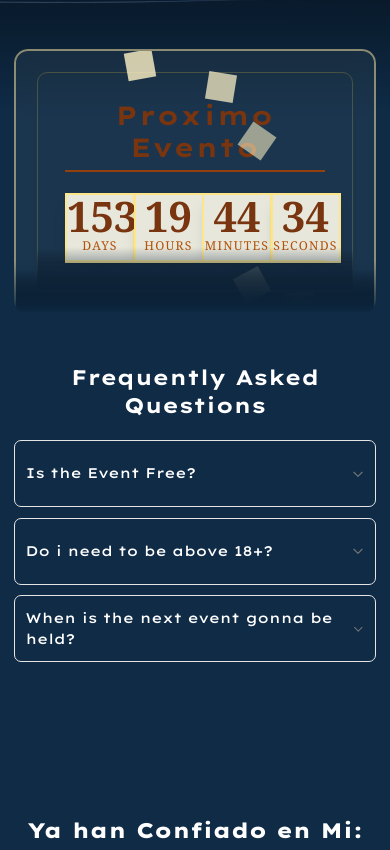
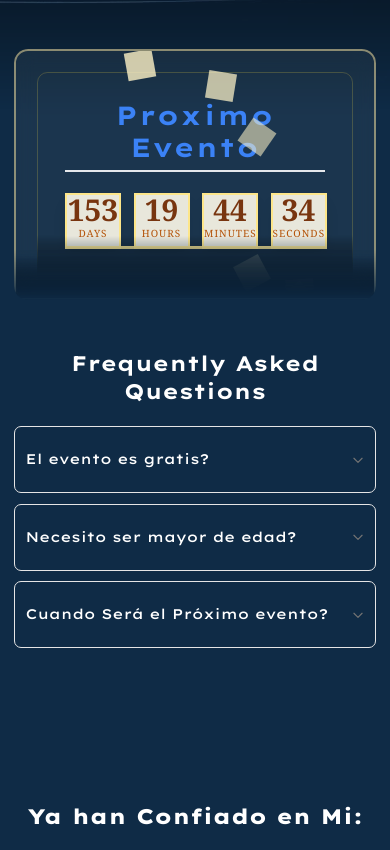
Before and after one commit to s-Woq/LaPieza, an Astro site: page / in a window 390 px wide. Shown: the part 735-1585 px from the top of the page. Built offline with nearby package versions, Linux system fonts and the light colour scheme; Astro itself is replaced by a stand-in of ours; a web font is replaced by a local one.

Commit message:
spanish added

```diff
--- a/src/components/Countdown/countdown.astro
+++ b/src/components/Countdown/countdown.astro
@@ -6,7 +6,7 @@ import "../../styles/global.css"
 <div class="vintage-countdown font-serif relative max-w-2xl mx-auto p-8 mask-fade-bottom animation-holyGlow ">
   <div class="absolute inset-0 border border-yellow-300 rounded-xl  opacity-20 z-0"></div>
 
-  <h2 class="font-Lexend text-3xl text-amber-900 mb-6 text-center font-bold tracking-wider border-b-2 border-amber-800 pb-2 relative z-10">
+  <h2 class="font-Lexend text-3xl text-blue-500 mb-6 text-center font-bold tracking-wider border-b-2 border-[rgb(238, 233, 209)] pb-2 relative z-10">
     Proximo Evento
   </h2>
 
@@ -121,8 +121,14 @@ import "../../styles/global.css"
  }
  @media screen and (max-width: 768px) {
     .countdown-card{
-        width:5em;
-        height:5em;
+        width:4em;
+        height:4em;
+    }
+    .countdown-value{
+        font-size: 30px;
+    }
+    .countdown-label{
+        font-size:10px;
     }
 
  }
--- a/src/components/Hero/hero.astro
+++ b/src/components/Hero/hero.astro
@@ -45,37 +45,37 @@ import Bgopt from "../../../image/bgopt.jpg"
         <!-- FAQ Item 1 -->
         <details class="group border border-neutral-200 dark:border-neutral-700 rounded-lg p-3 md:p-4 transition-all duration-300 font-lexend">
             <summary class="flex justify-between items-center cursor-pointer text-base md:text-lg font-medium font-Lexend text-white">
-                <span>Is the Event Free?</span>
+                <span>El evento es gratis?</span>
                 <svg class="w-4 h-4 md:w-5 md:h-5 text-neutral-500 group-open:rotate-180 transition-transform duration-300" fill="none" stroke="currentColor" stroke-width="2" viewBox="0 0 24 24">
                     <path stroke-linecap="round" stroke-linejoin="round" d="M19 9l-7 7-7-7" />
                 </svg>
             </summary>
             <p class="mt-2 md:mt-3 text-sm md:text-base text-neutral-600 dark:text-neutral-300">
-                Yes, You can Join the event without the need of any type of payment we only need ur e-mail so u can get your ticket.
+                Si, Puedes Unirte al evento sin ningun tipo de pago de por medio. Es un evento gratuito para todo el mundo.
             </p>
         </details>
 
         <!-- FAQ Items 2 & 3 similarly adjusted -->
          <details class="group border border-neutral-200 dark:border-neutral-700 rounded-lg p-3 md:p-4 transition-all duration-300 font-lexend">
             <summary class="flex justify-between items-center cursor-pointer text-base md:text-lg font-medium font-Lexend text-white">
-                <span>Do i need to be above 18+?</span>
+                <span>Necesito ser mayor de edad?</span>
                 <svg class="w-4 h-4 md:w-5 md:h-5 text-neutral-500 group-open:rotate-180 transition-transform duration-300" fill="none" stroke="currentColor" stroke-width="2" viewBox="0 0 24 24">
                     <path stroke-linecap="round" stroke-linejoin="round" d="M19 9l-7 7-7-7" />
                 </svg>
             </summary>
             <p class="mt-2 md:mt-3 text-sm md:text-base text-neutral-600 dark:text-neutral-300">
-                As it is a free event we do not require any type of age verification, but we do recommend that you be at least 18 years old to understand the content of the event.
+                Como es un evento gratuito , No es necesario que tengas mas de 18 años para poder asistir. Sin embargo a veces hay sorteos a los que solo una persona mayor puede acceder.
             </p>
         </details>
         <details class="group border border-neutral-200 dark:border-neutral-700 rounded-lg p-3 md:p-4 transition-all duration-300 font-lexend">
             <summary class="flex justify-between items-center cursor-pointer text-base md:text-lg font-medium font-Lexend text-white">
-                <span>When is the next event gonna be held?</span>
+                <span>Cuando Será el Próximo evento?</span>
                 <svg class="w-4 h-4 md:w-5 md:h-5 text-neutral-500 group-open:rotate-180 transition-transform duration-300" fill="none" stroke="currentColor" stroke-width="2" viewBox="0 0 24 24">
                     <path stroke-linecap="round" stroke-linejoin="round" d="M19 9l-7 7-7-7" />
                 </svg>
             </summary>
             <p class="mt-2 md:mt-3 text-sm md:text-base text-neutral-600 dark:text-neutral-300">
-                Not yet published, but we are working on it, so stay tuned to our social networks to be the first to know about the next event.
+                Aun no se a publicado, Estaos al tanto de las redes sociales , Nos encantaria tenerte como miembro en nuestro proximo evento.
             </p>
         </details>
     </div>
@@ -156,6 +156,8 @@ import Bgopt from "../../../image/bgopt.jpg"
         padding:10px;
       }
     }
+
+
     .animate-holy-glow {
         animation: holyGlow 3s ease-in-out infinite;
     }
```
